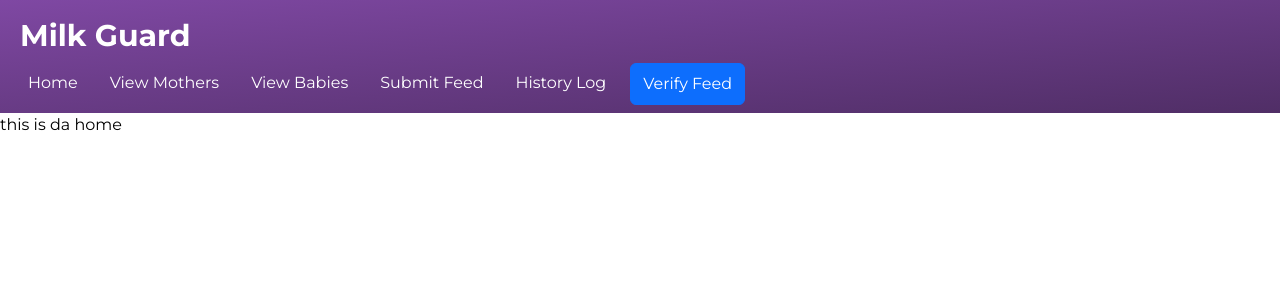
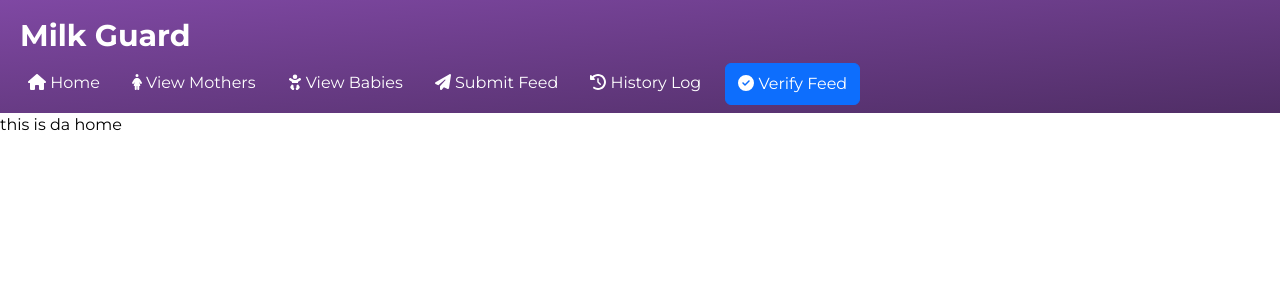
Before and after one commit to meeistom/capstone-project-2024-t3-3900h15bcatdevs, a React (Create React App) app in the folder frontend/: page / in a window 1280 px wide. Shown: the top 300 px of the page. Built offline with nearby package versions, Linux system fonts and the light colour scheme.

Commit message:
added font awesome and icons to navbar

```diff
--- a/frontend/package.json
+++ b/frontend/package.json
@@ -9,6 +9,11 @@
     "eject": "react-scripts eject"
   },
   "dependencies": {
+    "@fortawesome/fontawesome-svg-core": "^6.6.0",
+    "@fortawesome/free-brands-svg-icons": "^6.6.0",
+    "@fortawesome/free-regular-svg-icons": "^6.6.0",
+    "@fortawesome/free-solid-svg-icons": "^6.6.0",
+    "@fortawesome/react-fontawesome": "^0.2.2",
     "bootstrap": "^5.3.3",
     "react": "^18.0.0",
     "react-bootstrap": "^2.10.5",
--- a/frontend/src/Components/Navibar.jsx
+++ b/frontend/src/Components/Navibar.jsx
@@ -4,6 +4,13 @@ import Navbar from "react-bootstrap/Navbar";
 import Nav from "react-bootstrap/Nav";
 import Button from "react-bootstrap/Button";
 import "bootstrap/dist/css/bootstrap.min.css";
+import { FontAwesomeIcon } from "@fortawesome/react-fontawesome";
+import { faHouse } from "@fortawesome/free-solid-svg-icons";
+import { faPersonDress } from "@fortawesome/free-solid-svg-icons";
+import { faBaby } from "@fortawesome/free-solid-svg-icons";
+import { faPaperPlane } from "@fortawesome/free-solid-svg-icons";
+import { faClockRotateLeft } from "@fortawesome/free-solid-svg-icons";
+import { faCircleCheck } from "@fortawesome/free-solid-svg-icons";
 import { useNavigate } from "react-router-dom";
 import "../index.css";
 
@@ -42,12 +49,24 @@ function Navibar() {
         <Container className="d-flex flex-column align-items-start mx-2">
           <Navbar.Brand onClick={goToHome}>Milk Guard</Navbar.Brand>
           <Nav className="flex-row" variant="underline">
-            <Nav.Link onClick={goToHome}>Home</Nav.Link>
-            <Nav.Link onClick={goToMothers}>View Mothers</Nav.Link>
-            <Nav.Link onClick={goToBabies}>View Babies</Nav.Link>
-            <Nav.Link onClick={goToSubmitFeed}>Submit Feed</Nav.Link>
-            <Nav.Link onClick={goToHistory}>History Log</Nav.Link>
-            <Button onClick={goToVerify}>Verify Feed</Button>
+            <Nav.Link onClick={goToHome}>
+              <FontAwesomeIcon icon={faHouse} /> Home
+            </Nav.Link>
+            <Nav.Link onClick={goToMothers}>
+              <FontAwesomeIcon icon={faPersonDress} /> View Mothers
+            </Nav.Link>
+            <Nav.Link onClick={goToBabies}>
+              <FontAwesomeIcon icon={faBaby} /> View Babies
+            </Nav.Link>
+            <Nav.Link onClick={goToSubmitFeed}>
+              <FontAwesomeIcon icon={faPaperPlane} /> Submit Feed
+            </Nav.Link>
+            <Nav.Link onClick={goToHistory}>
+              <FontAwesomeIcon icon={faClockRotateLeft} /> History Log
+            </Nav.Link>
+            <Button onClick={goToVerify}>
+              <FontAwesomeIcon icon={faCircleCheck} /> Verify Feed
+            </Button>
           </Nav>
         </Container>
       </Navbar>
```
Also changed, not shown: 1 other file (tests, documents, lock files or other folders).
